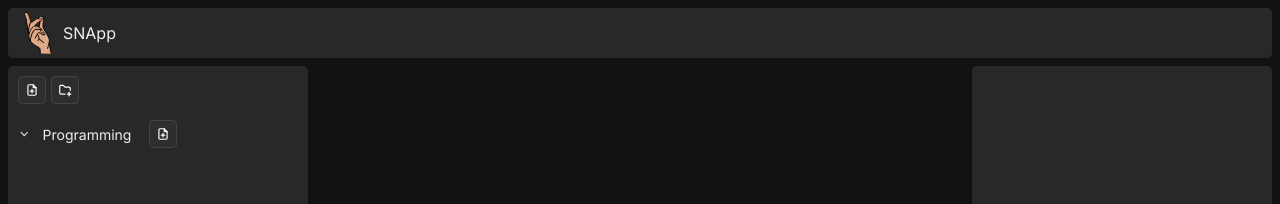
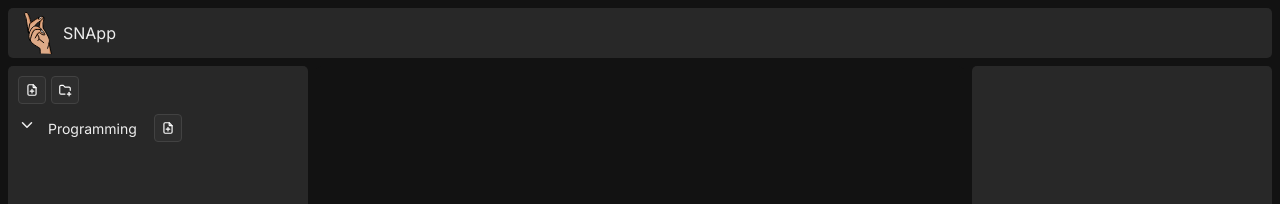
Before and after one commit to jcubic/NotesApp-tmp, a Next.js app: page / in a window 1280 px wide. Shown: the top 204 px of the page. Built offline with nearby package versions, Linux system fonts and the light colour scheme.

Commit message:
fix TreeView and action icon

```diff
--- a/src/components/Tree.tsx
+++ b/src/components/Tree.tsx
@@ -1,4 +1,3 @@
-'use client';
 import { MouseEvent } from 'react';
 import { IconChevronDown } from '@tabler/icons-react';
 import { Group, Tree, Flex, TreeNodeData, NavLink } from '@mantine/core';
@@ -7,7 +6,6 @@ import { IconFileText, IconFilePlus } from '@tabler/icons-react';
 import type { RenderTreeNodePayload } from '@mantine/core';
 
 import ToolbarIcon from './ToolbarIcon';
-
 
 type Node = RenderTreeNodePayload['node'];
 type AnchorMouseEvent = MouseEvent<HTMLAnchorElement>;
@@ -32,7 +30,12 @@ export default function TreeView({ data }: TreeProps) {
       data={data}
       levelOffset={23}
       expandOnClick={false}
-      renderNode={({ node, tree, expanded, hasChildren, elementProps, selected }: RenderTreeNodePayload) => (
+      renderNode={({ node, tree, expanded, hasChildren, elementProps, selected }: RenderTreeNodePayload) => {
+        function toggle(event: AnchorMouseEvent) {
+          ignoreEvent(event);
+          tree.toggleExpanded(node.value);
+        }
+        return (
           <Group gap={5} {...elementProps}>
             {hasChildren && (
               <Flex
@@ -40,19 +43,27 @@ export default function TreeView({ data }: TreeProps) {
                 align="center"
                 direction="row"
               >
+                <span onClick={toggle}>
                   <IconChevronDown
                     size={18}
                     style={{ transform: expanded ? 'rotate(180deg)' : 'rotate(0deg)' }}
                   />
+                </span>
+                <Flex
+                  direction="row"
+                  gap={5}>
                   <NavLink
                     href="#required-for-focus"
                     active={selected}
-                onClick={(event) => { ignoreEvent(event); tree.toggleExpanded(node.value); }}
-                label={node.label}/>
+                    h={28}
+                    onClick={toggle}
+                    label={node.label}
+                  />
                   <ToolbarIcon icon={<IconFilePlus size={14}/>} onClick={() => {
                     newNote();
                     console.log(tree.hoveredNode);
                   }}/>
+                </Flex>
               </Flex>
             )}
             {!hasChildren && (
@@ -64,7 +75,8 @@ export default function TreeView({ data }: TreeProps) {
               />
             )}
           </Group>
-      )}
+        );
+      }}
     />
   );
 }
```
Lines whose indentation alone changed are shown as unchanged.
